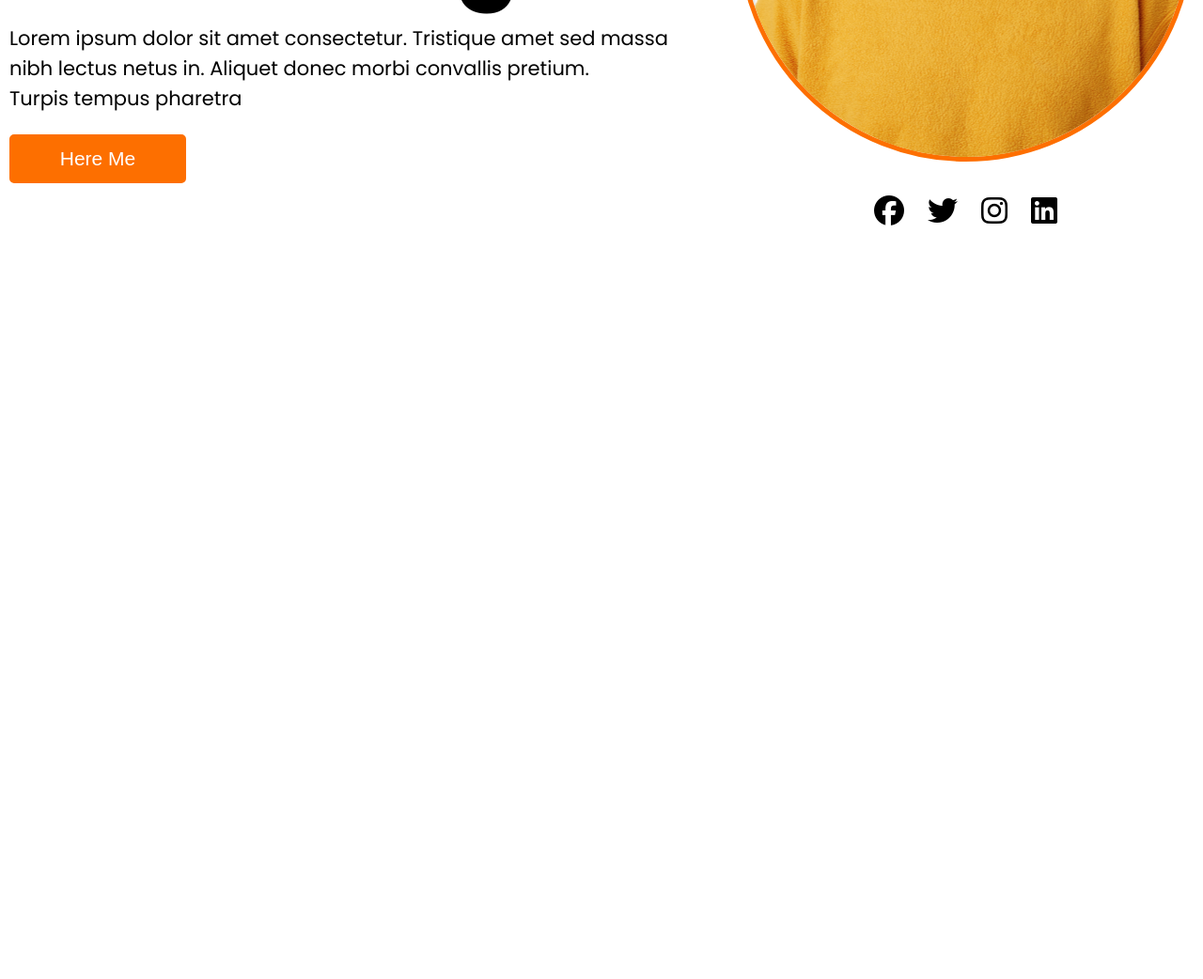
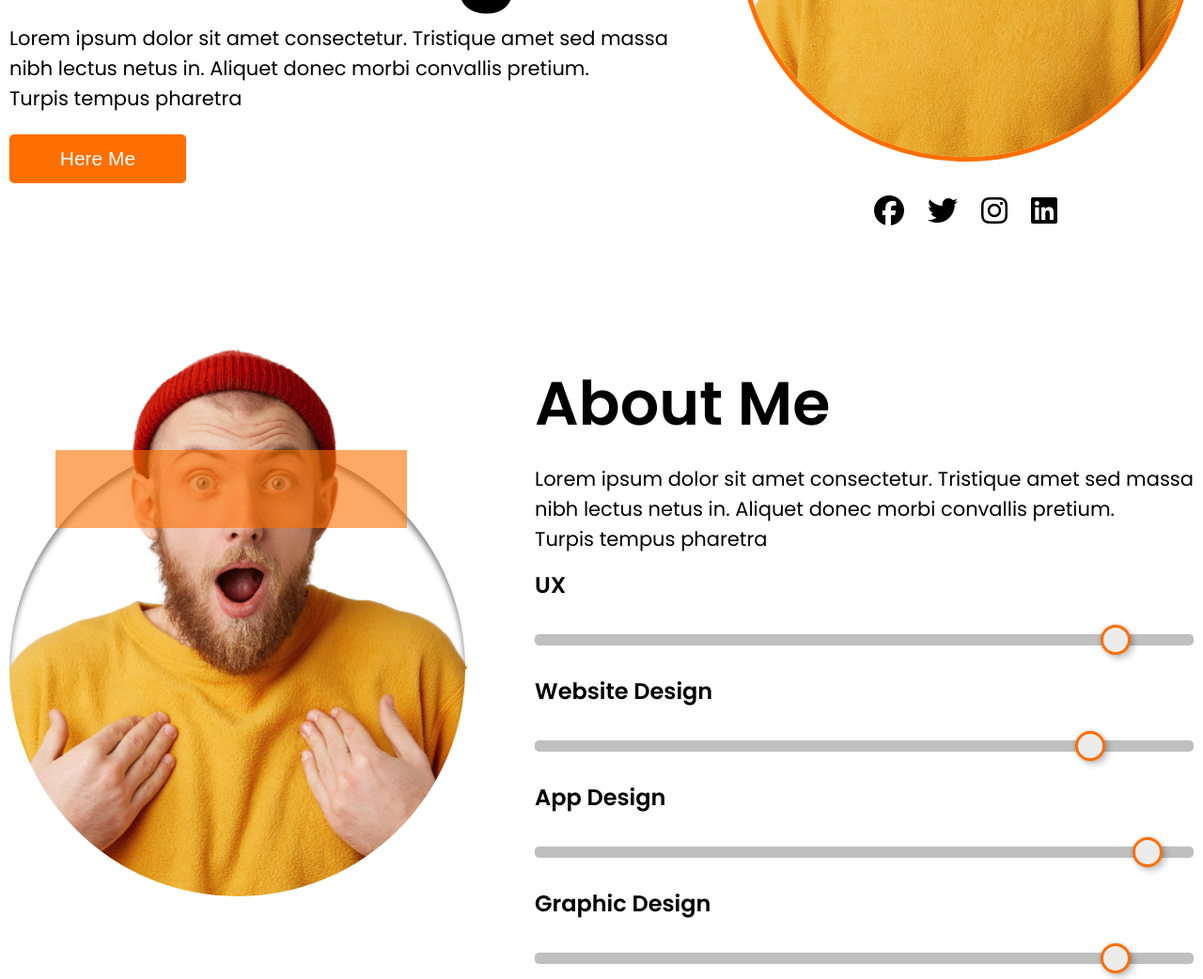
Before and after one commit to Uros-Arsenijevic/website-portofolio-test-Scss-, a website: page index.html in a window 1280 px wide. Shown: the part 520-1562 px from the top of the page at 94% size. Before the commit the page ends 800 px from the top, so only its background shows below. Drawn offline with Linux system fonts and the light colour scheme.

Commit message:
zavrsena sekcija about us

```diff
--- a/SCSS/common/common.scss
+++ b/SCSS/common/common.scss
@@ -1,5 +1,6 @@
 body {
   font-family: $main-font;
+  scroll-behavior: smooth;
 }
 
 [class$="__container"] {
--- a/SCSS/common/extend.scss
+++ b/SCSS/common/extend.scss
@@ -28,3 +28,12 @@
   letter-spacing: 3%;
   color: $text-color;
 }
+
+%description {
+  font-family: $main-font;
+  font-size: 21px;
+  font-weight: 400;
+  line-height: 32px;
+  letter-spacing: 3%;
+  color: $text-color;
+}
--- /dev/null
+++ b/SCSS/components/about_me/about_me.scss
@@ -0,0 +1,65 @@
+@use "./../../../node_modules/input-range-scss/inputrange"
+  with(
+    $thumb-color: rgb(237, 236, 236),
+    $thumb-shadow-size: 4px,
+    $thumb-shadow-blur: 7px,
+    $thumb-border-width: 3px,
+    $thumb-border-color: $main-color,
+    $thumb-height: 32px,
+    $thumb-width: 32px,
+    $thumb-radius: 50%,
+
+    // track
+    $track-color: rgb(192, 192, 192),
+    $track-height: 12px,
+    $track-shadow-size: 0,
+    $track-border-width: 0
+  );
+
+.aboutMe {
+  margin-top: 140px;
+  &__content {
+    @include d-flex(flex, space-between, center);
+    .picture {
+      position: relative;
+      > img {
+        padding: auto;
+        left: -98px;
+        top: -103px;
+        @include radius(60%);
+      }
+      &__content {
+        border: none;
+      }
+    }
+  }
+
+  &__heading {
+    display: flex;
+    flex-direction: column;
+    gap: 15px;
+
+    p {
+      @extend %description;
+    }
+  }
+  &__title {
+    @extend %heading;
+  }
+  &__skills {
+    display: flex;
+    flex-direction: column;
+    gap: 15px;
+
+    dt {
+      font-size: 24px;
+      font-weight: 600;
+      line-height: 36px;
+    }
+  }
+  &__skill {
+    display: flex;
+    flex-direction: column;
+    gap: 18px;
+  }
+}
--- /dev/null
+++ b/SCSS/components/about_me/index.scss
@@ -0,0 +1,2 @@
+@import "./about_me";
+@import "./media";
--- a/SCSS/components/banner/banner.scss
+++ b/SCSS/components/banner/banner.scss
@@ -23,12 +23,8 @@
     }
   }
   &__description {
-    @extend %heading;
+    @extend %description;
     margin-top: 28px;
-    font-size: 21px;
-    line-height: 32px;
-    font-weight: 400;
-    text-align: justify;
   }
 }
 
--- a/SCSS/main.scss
+++ b/SCSS/main.scss
@@ -1,3 +1,4 @@
 @import "./common";
 @import "./components/header";
 @import "./components/banner";
+@import "./components/about_me";
--- a/index.html
+++ b/index.html
@@ -36,7 +36,7 @@
           </div>
           <ul class="desktop-menu">
             <li class="desktop-menu__item"><a href="#">Home</a></li>
-            <li class="desktop-menu__item"><a href="#">About Me</a></li>
+            <li class="desktop-menu__item"><a href="#aboutMe">About Me</a></li>
             <li class="desktop-menu__item"><a href="#">Services</a></li>
             <li class="desktop-menu__item"><a href="#">Projects</a></li>
             <li class="desktop-menu__item"><a href="#">Testimonials</a></li>
@@ -144,6 +144,52 @@
           </div>
         </div>
       </section>
+      <section class="aboutMe aboutMe__container" id="aboutMe">
+        <div class="aboutMe__content">
+          <div class="picture">
+            <img src="/picture/person2.2.png" alt="" />
+            <div class="picture__content">
+              <img src="picture/person2.png" alt="my_photo" />
+            </div>
+          </div>
+          <div class="aboutMe__heading">
+            <h2 class="aboutMe__title">About Me</h2>
+            <p>
+              Lorem ipsum dolor sit amet consectetur. Tristique amet sed massa
+              <br />
+              nibh lectus netus in. Aliquet donec morbi convallis pretium.
+              <br />
+              Turpis tempus pharetra
+            </p>
+            <dl class="aboutMe__skills">
+              <div class="aboutMe__skill">
+                <dt>UX</dt>
+                <dd>
+                  <input type="range" name="" id="" value="90" />
+                </dd>
+              </div>
+              <div class="aboutMe__skill">
+                <dt>Website Design</dt>
+                <dd>
+                  <input type="range" name="" id="" value="86" />
+                </dd>
+              </div>
+              <div class="aboutMe__skill">
+                <dt>App Design</dt>
+                <dd>
+                  <input type="range" name="" id="" value="95" />
+                </dd>
+              </div>
+              <div class="aboutMe__skill">
+                <dt>Graphic Design</dt>
+                <dd>
+                  <input type="range" name="" id="" value="90" />
+                </dd>
+              </div>
+            </dl>
+          </div>
+        </div>
+      </section>
     </main>
   </body>
 </html>
--- /dev/null
+++ b/package.json
@@ -0,0 +1,5 @@
+{
+  "dependencies": {
+    "input-range-scss": "^1.5.3"
+  }
+}
```
Also changed, not shown: SCSS/components/about_me/media.scss (added), picture/person2.2.png (added), style/style.css, 2 other files.
